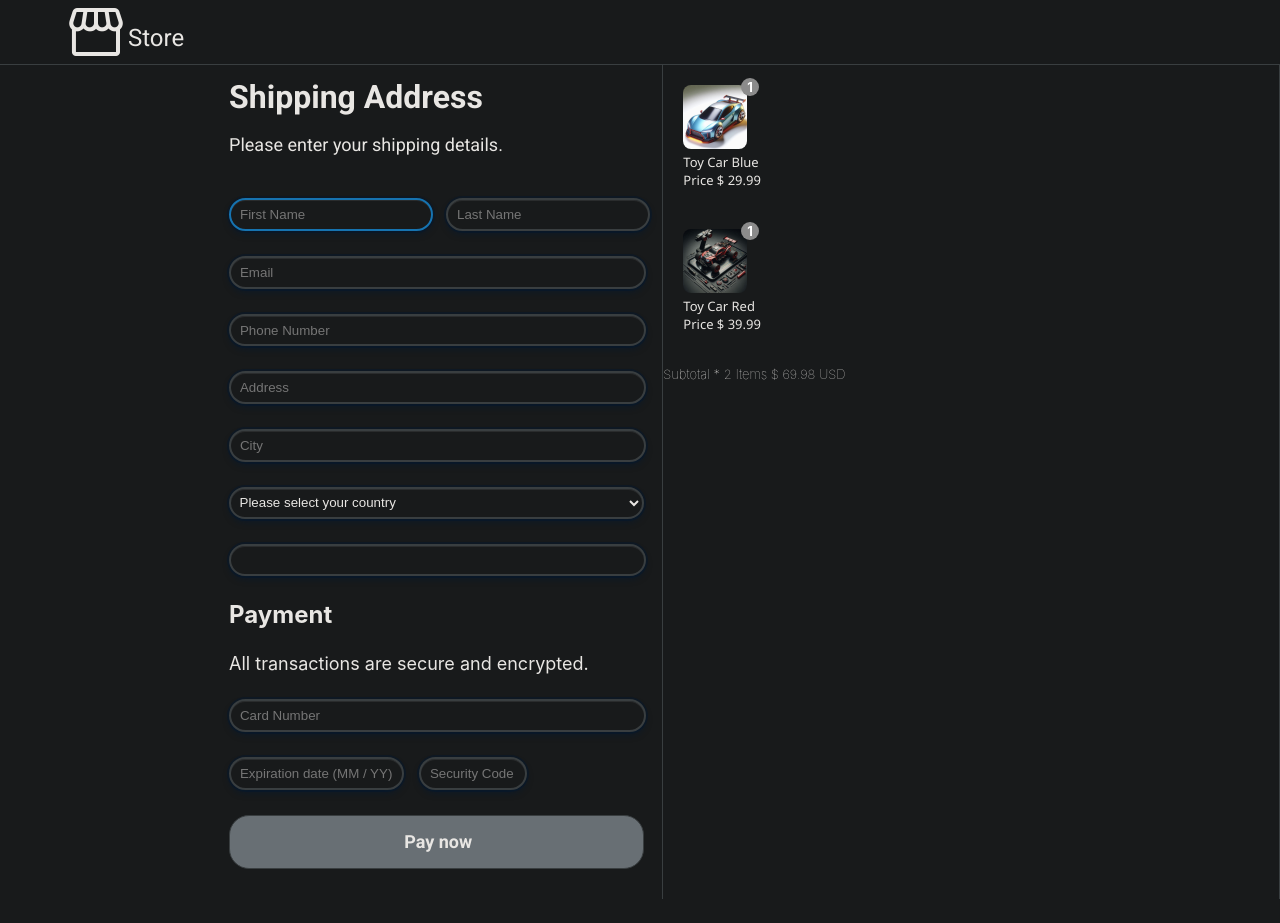
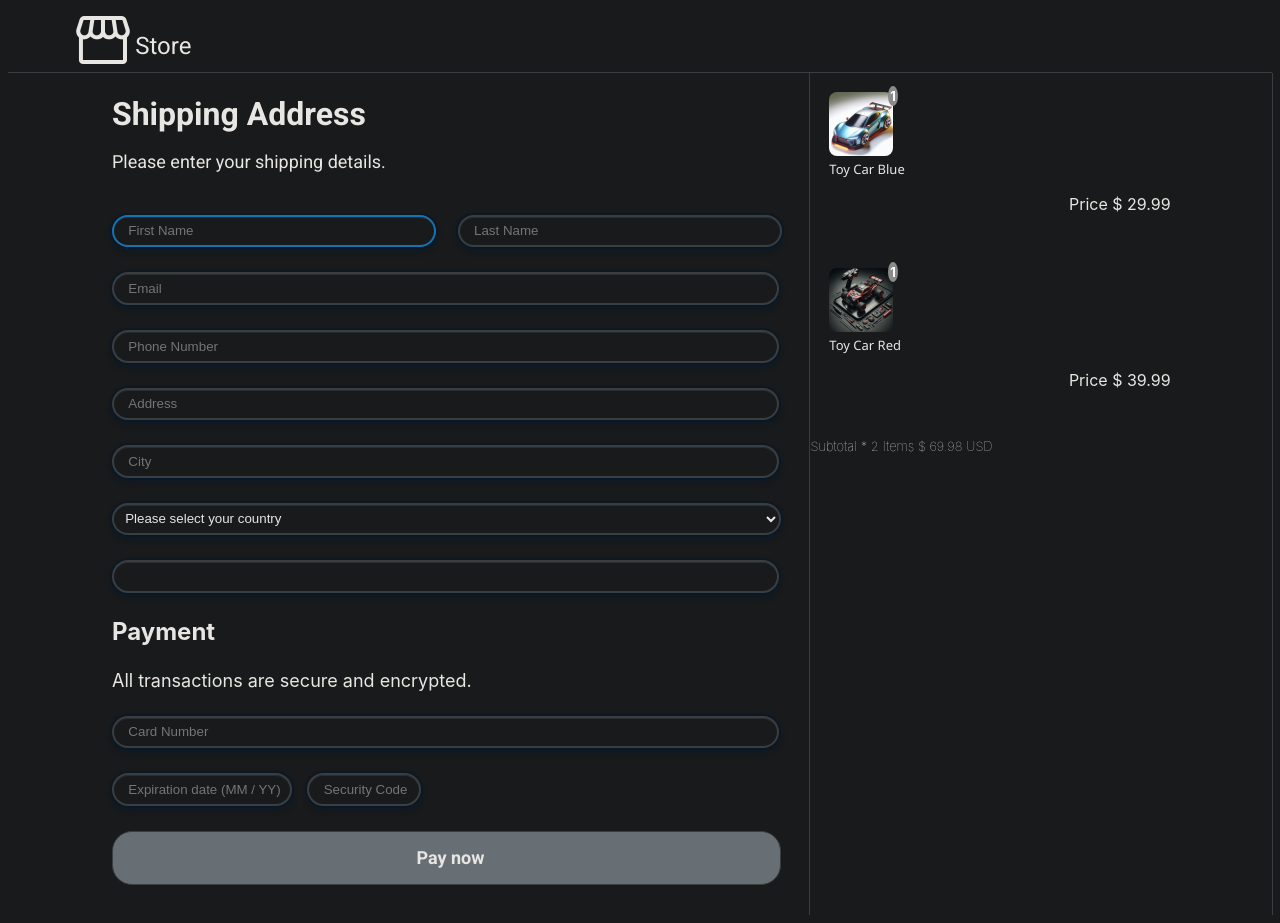
Before and after one commit to TroyWarez/basic-site, a React (Vite) app: page / in a window 1280 px wide. Before the commit the page ends 899 px from the top, so only its background shows below. Built offline with nearby package versions, Linux system fonts and the light colour scheme.

Commit message:
css update

```diff
--- a/src/components/CheckoutCart/CheckoutCart.module.css
+++ b/src/components/CheckoutCart/CheckoutCart.module.css
@@ -2,12 +2,17 @@
        text-align: left;
        position: relative;
        padding: 5%;
+       align-items:center;
 }
 .p {
        font-size: small;
        font-weight: 400;
        font-family:'Segoe UI', Tahoma, Geneva, Verdana, sans-serif;
        margin: 0;
+       display:flexbox;
+}
+.pItemPrice {
+       text-align: end;
 }
 .pSubtotal {
        font-size: x-small;
@@ -19,10 +24,10 @@
        border-radius: 50%;
        width: min-content;
        height: min-content;
-       padding-bottom: 0.25%;
-       padding-top: 0.25%;
-       padding-left: 1.5%;
-       padding-right: 1.5%;
+       padding-bottom: 0.5%;
+       padding-top: 0.5%;
+       padding-left: 0.5%;
+       padding-right: 0.5%;
        color: white;
        position: absolute;
        z-index: 50;
@@ -37,6 +42,6 @@
        border-radius: 8px;
 }
 .CheckoutCartContainer {
-       width: 400px;
+       width: 30%;
 
 }
--- a/src/components/CheckoutCart/CheckoutCart.tsx
+++ b/src/components/CheckoutCart/CheckoutCart.tsx
@@ -14,7 +14,7 @@ const CheckoutCart = ({ cartItems, className}: CartProps) => {
               <div className={classes.quantityNumber}>{cartItem.quantityNumber}</div>
               <img className={classes.img}src={cartItem.productImagePath} alt='ProductImage'/>
               <p className={classes.p}>{cartItem.displayItemName}</p>
-              <p className={classes.p}>{`Price $ ${cartItem.displayCurrencyValue}` }</p>
+              <p className={classes.pItemPrice}>{`Price $ ${cartItem.displayCurrencyValue}` }</p>
               <div hidden={true}>{subTotal.displayCurrencyValue = subTotal.displayCurrencyValue + cartItem.displayCurrencyValue}
                                 {subTotal.displayCurrencyValueType = cartItem.displayCurrencyValueType}
               </div>
--- a/src/components/CheckoutContainer/CheckoutContainer.module.css
+++ b/src/components/CheckoutContainer/CheckoutContainer.module.css
@@ -2,4 +2,5 @@
     display: flex;
     justify-content: center;
     border-right: 1px solid var(--main-bg-accentColor);
+    width: 100%;
 }
--- a/src/components/OrderForm/OrderForm.module.css
+++ b/src/components/OrderForm/OrderForm.module.css
@@ -22,9 +22,9 @@
   border-right: 1px solid var(--main-bg-accentColor);
   outline: 0 !important;
   box-sizing: border-box;
-  width: 35%;
+  width: 45rem;
+  height: 100%;
   padding-bottom: 30px;
-  height: 100%;
 }
 .p {
   font-family: "Roboto", sans-serif;
--- a/src/components/OrderForm/OrderForm.tsx
+++ b/src/components/OrderForm/OrderForm.tsx
@@ -504,7 +504,7 @@ const OrderForm = ()  : JSX.Element => {
                   displayValue: country.displayValue,
                   }))} name="country" aria-label="Please select your country" required placeholder="Please select your country" title="Country menu, please select your country"/>
 
-                <FormInput onInput={onInputHandler} inputMode="numeric" type="text" name="ZIP Code" id="zipCode" placeholder="" maxLength={12} required/>
+                <FormInput onInput={onInputHandler} inputMode="numeric" type="text" title="ZIP Code" name="ZIP Code" id="zipCode" placeholder="" maxLength={12} required/>
 
                 <SelectMenu options={StateList.map((state) => ({
                   value: state.value,
--- a/src/index.css
+++ b/src/index.css
@@ -6,10 +6,6 @@
   -moz-osx-font-smoothing: grayscale;
 }
 body {
-  margin: 0;
-  padding: 0;
-  height: 100%;
-  width: 100%;
   background-color: #181a1b;
   color: #e8e6e3;
   --main-bg-accentColor: #393e40;
```
